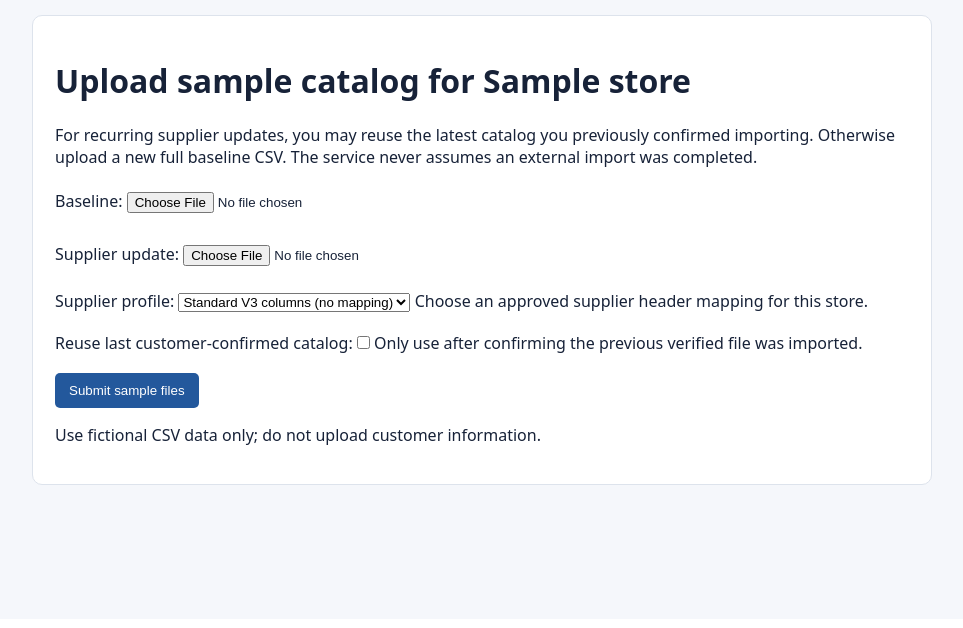
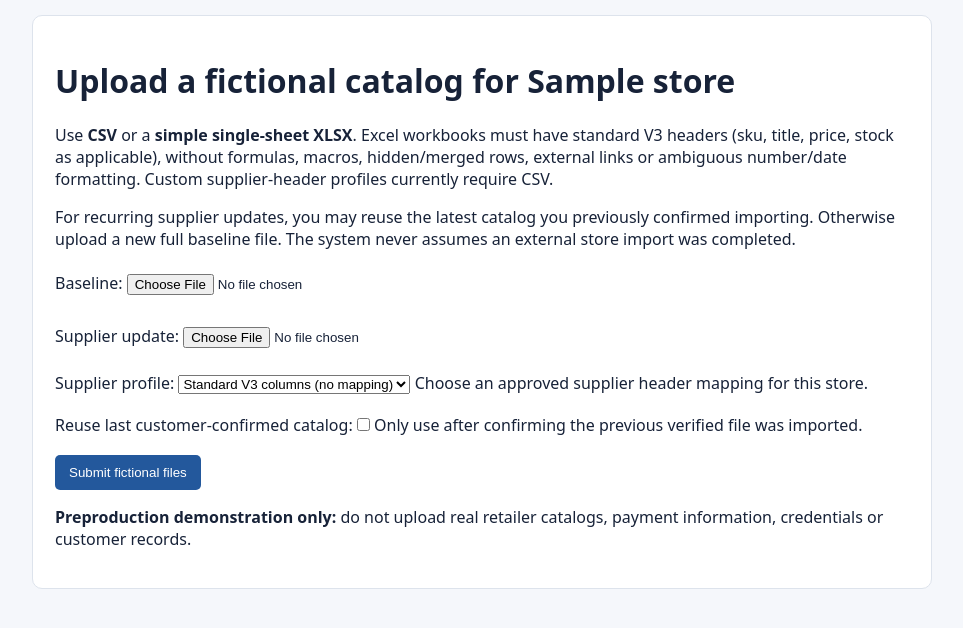
Before and after one commit to ethanmyoung1415-ctrl/V3-Business-, a Django app: page /stores/00000000-0000-0000-0000-000000000001/submit/ in a window 1280 px wide. Shown: the part 181-809 px from the top of the page, without its empty margins (158-1121 px from the left). Before the commit the page ends 666 px from the top, so only its background shows below. Run offline with Django 5.2, Linux system fonts and the light colour scheme; a user stored in the database is signed in; tables that the repository leaves empty hold one stand-in row (values such as "Sample post"); parts of the project's set-up code (start-up, migrations or seed data) failed here and were passed over.

Commit message:
Explain restricted Excel intake and no-live-data boundary on customer upload page

```diff
--- a/templates/submit.html
+++ b/templates/submit.html
@@ -1,9 +1,15 @@
 {% extends "base.html" %}{% block content %}
-<h1>Upload sample catalog for {{ store.name }}</h1>
+<h1>Upload a fictional catalog for {{ store.name }}</h1>
+<p>Use <strong>CSV</strong> or a <strong>simple single-sheet XLSX</strong>.
+Excel workbooks must have standard V3 headers (sku, title, price, stock as
+applicable), without formulas, macros, hidden/merged rows, external links or
+ambiguous number/date formatting. Custom supplier-header profiles currently
+require CSV.</p>
 <p>For recurring supplier updates, you may reuse the latest catalog you
-previously confirmed importing. Otherwise upload a new full baseline CSV.
-The service never assumes an external import was completed.</p>
+previously confirmed importing. Otherwise upload a new full baseline file.
+The system never assumes an external store import was completed.</p>
 <form method="post" enctype="multipart/form-data">{% csrf_token %}
-{{ form.as_p }}<button type="submit">Submit sample files</button></form>
-<p>Use fictional CSV data only; do not upload customer information.</p>
+{{ form.as_p }}<button type="submit">Submit fictional files</button></form>
+<p><strong>Preproduction demonstration only:</strong> do not upload real retailer
+catalogs, payment information, credentials or customer records.</p>
 {% endblock %}
```
